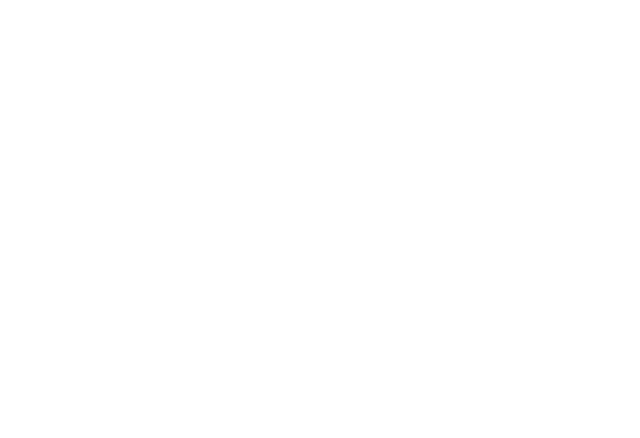
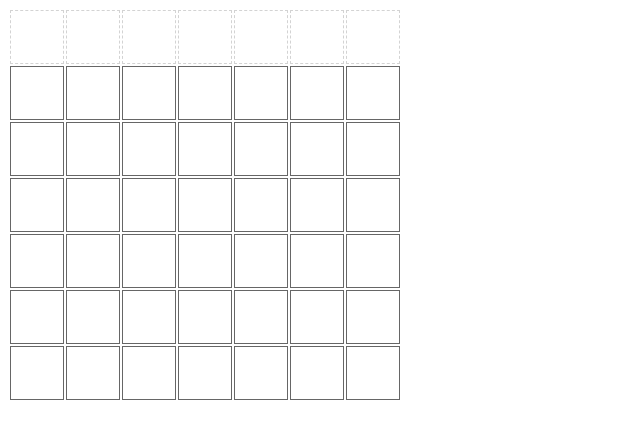
Before and after one commit to Giaddon/connect4, a plain HTML site: page index.html in a window 1280 px wide. Shown: the whole page, without its empty margins (0-640 px from the left). Drawn offline with Linux system fonts and the light colour scheme.

Commit message:
added more code WIP

```diff
--- a/connect4.js
+++ b/connect4.js
@@ -32,19 +32,22 @@ function makeBoard() {
 function makeHtmlBoard() {
   // TODO: get "htmlBoard" variable from the item in HTML w/ID of "board"
 
+  let htmlBoard = document.getElementById("board");
+
   // TODO: add comment for this code
-  var top = document.createElement("tr");
+  //creates top row where each player will select the coloumn to place game piece
+  let top = document.createElement("tr");
   top.setAttribute("id", "column-top");
   top.addEventListener("click", handleClick);
 
-  for (var x = 0; x < WIDTH; x++) {
-    var headCell = document.createElement("td");
+  for (let x = 0; x < WIDTH; x++) {
+    let headCell = document.createElement("td");
     headCell.setAttribute("id", x);
     top.append(headCell);
   }
   htmlBoard.append(top);
 
-  // TODO: add comment for this code
+  // creating htmlBoard
   for (var y = 0; y < HEIGHT; y++) {
     const row = document.createElement("tr");
     for (var x = 0; x < WIDTH; x++) {
@@ -138,4 +141,4 @@ function checkForWin() {
 }
 
 makeBoard();
-//makeHtmlBoard();
+makeHtmlBoard();
```
Also changed, not shown: index.html (line endings or trailing spaces).
